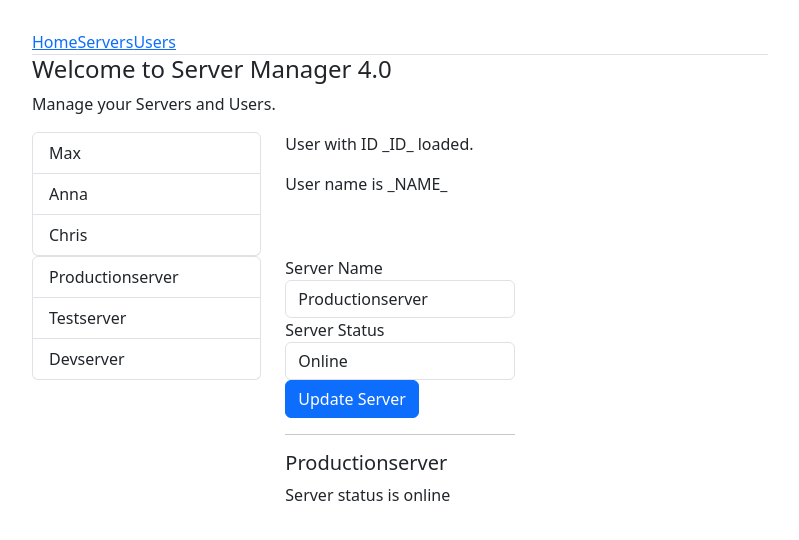
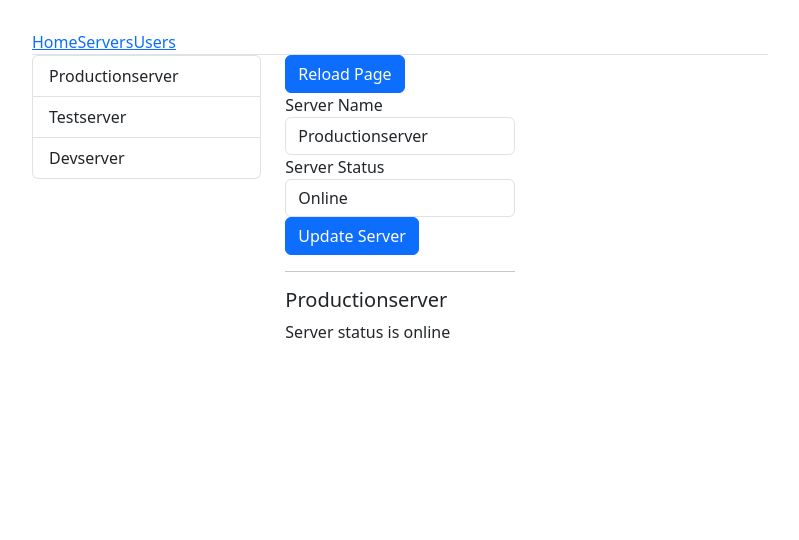
Before and after one commit to tnargy/diamond, an Angular app: page /servers in a window 1280 px wide. Shown: the top 540 px of the page, without its empty margins (50-849 px from the left). Built offline with nearby package versions, Linux system fonts and the light colour scheme.

Commit message:
Parameters and Routing

```diff
--- a/src/app/app.component.html
+++ b/src/app/app.component.html
@@ -2,25 +2,22 @@
   <div class="row">
     <div class="col-xs-12 col-sm-10 col-md-8 col-sm-offset-1 col-md-offset-2">
       <ul class="nav nav-tabs">
-        <li role="presentation" class="active"><a href="#">Home</a></li>
-        <li role="presentation"><a href="#">Servers</a></li>
-        <li role="presentation"><a href="#">Users</a></li>
+        <li role="presentation"
+          routerLinkActive="active"
+          [routerLinkActiveOptions]="{exact: true}">
+          <a routerLink="/">Home</a></li>
+        <li role="presentation"
+          routerLinkActive="active">
+          <a routerLink="/servers">Servers</a></li>
+        <li role="presentation"
+          routerLinkActive="active">
+          <a routerLink="/users">Users</a></li>
       </ul>
     </div>
   </div>
   <div class="row">
     <div class="col-xs-12 col-sm-10 col-md-8 col-sm-offset-1 col-md-offset-2">
-      <app-home></app-home>
-    </div>
-  </div>
-  <div class="row">
-    <div class="col-xs-12 col-sm-10 col-md-8 col-sm-offset-1 col-md-offset-2">
-      <app-users></app-users>
-    </div>
-  </div>
-  <div class="row">
-    <div class="col-xs-12 col-sm-10 col-md-8 col-sm-offset-1 col-md-offset-2">
-      <app-servers></app-servers>
+      <router-outlet></router-outlet>
     </div>
   </div>
 </div>
--- a/src/app/app.module.ts
+++ b/src/app/app.module.ts
@@ -1,6 +1,7 @@
 import { BrowserModule } from '@angular/platform-browser';
 import { NgModule } from '@angular/core';
 import { FormsModule } from '@angular/forms';
+import { Routes, RouterModule } from '@angular/router';
 
 
 import { AppComponent } from './app.component';
@@ -11,6 +12,13 @@ import { UserComponent } from './users/user/user.component';
 import { EditServerComponent } from './servers/edit-server/edit-server.component';
 import { ServerComponent } from './servers/server/server.component';
 import { ServersService } from './servers/servers.service';
+
+const appRoutes: Routes = [
+  { path: '', component: HomeComponent },
+  { path: 'users', component: UsersComponent },
+  { path: 'users/:id/:name', component: UserComponent },
+  { path: 'servers', component: ServersComponent },
+];
 
 @NgModule({
   declarations: [
@@ -25,6 +33,7 @@ import { ServersService } from './servers/servers.service';
   imports: [
     BrowserModule,
     FormsModule,
+    RouterModule.forRoot(appRoutes),
   ],
   providers: [ServersService],
   bootstrap: [AppComponent]
--- a/src/app/home/home.component.html
+++ b/src/app/home/home.component.html
@@ -1,2 +1,3 @@
 <h4>Welcome to Server Manager 4.0</h4>
 <p>Manage your Servers and Users.</p>
+<button class="btn btn-primary" (click)="onLoadServers()">Load Servers</button>
--- a/src/app/home/home.component.ts
+++ b/src/app/home/home.component.ts
@@ -1,15 +1,17 @@
 import { Component, OnInit } from '@angular/core';
+import { Router } from '@angular/router';
 
 @Component({
   selector: 'app-home',
   templateUrl: './home.component.html',
-  styleUrls: ['./home.component.css']
+  styleUrls: ['./home.component.css'],
 })
 export class HomeComponent implements OnInit {
+  constructor(private router: Router) {}
 
-  constructor() { }
+  ngOnInit() {}
 
-  ngOnInit() {
+  onLoadServers() {
+    this.router.navigate(['/servers'])
   }
-
 }
--- a/src/app/servers/servers.component.html
+++ b/src/app/servers/servers.component.html
@@ -10,6 +10,7 @@
     </div>
   </div>
   <div class="col-xs-12 col-sm-4">
+    <button class="btn btn-primary" (click)="onReload()">Reload Page</button>
     <app-edit-server></app-edit-server>
     <hr>
     <app-server></app-server>
--- a/src/app/servers/servers.component.ts
+++ b/src/app/servers/servers.component.ts
@@ -1,18 +1,25 @@
 import { Component, OnInit } from '@angular/core';
 import { ServersService } from './servers.service';
+import { ActivatedRoute, Router } from '@angular/router';
 
 @Component({
   selector: 'app-servers',
   templateUrl: './servers.component.html',
-  styleUrls: ['./servers.component.css']
+  styleUrls: ['./servers.component.css'],
 })
 export class ServersComponent implements OnInit {
-  public servers: {id: number, name: string, status: string}[] = [];
+  public servers: { id: number; name: string; status: string }[] = [];
 
-  constructor(private serversService: ServersService) { }
+  constructor(
+    private serversService: ServersService,
+    private router: Router,
+    private route: ActivatedRoute
+  ) { }
 
   ngOnInit() {
     this.servers = this.serversService.getServers();
   }
-
+  onReload() {
+    // this.router.navigate(['servers'], {relativeTo: this.route});
+  }
 }
--- a/src/app/users/user/user.component.html
+++ b/src/app/users/user/user.component.html
@@ -1,2 +1,4 @@
-<p>User with ID _ID_ loaded.</p>
-<p>User name is _NAME_</p>
+<p>User with ID {{ user.id }} loaded.</p>
+<p>User name is {{ user.name }}</p>
+<hr>
+<a [routerLink]="['/users', 10, 'Anna']">Load Anna (10)</a>
--- a/src/app/users/user/user.component.ts
+++ b/src/app/users/user/user.component.ts
@@ -1,4 +1,5 @@
 import { Component, OnInit } from '@angular/core';
+import { ActivatedRoute, Params } from '@angular/router';
 
 @Component({
   selector: 'app-user',
@@ -8,9 +9,20 @@ import { Component, OnInit } from '@angular/core';
 export class UserComponent implements OnInit {
   user: {id: number, name: string};
 
-  constructor() { }
+  constructor(private route: ActivatedRoute) { }
 
   ngOnInit() {
+    this.user = {
+      id: this.route.snapshot.params['id'],
+      name: this.route.snapshot.params['name'],
+    };
+
+    this.route.params.subscribe(
+      (params: Params) => {
+        this.user.id = params['id'],
+        this.user.name = params['name']
+      }
+    );
   }
 
 }
```
